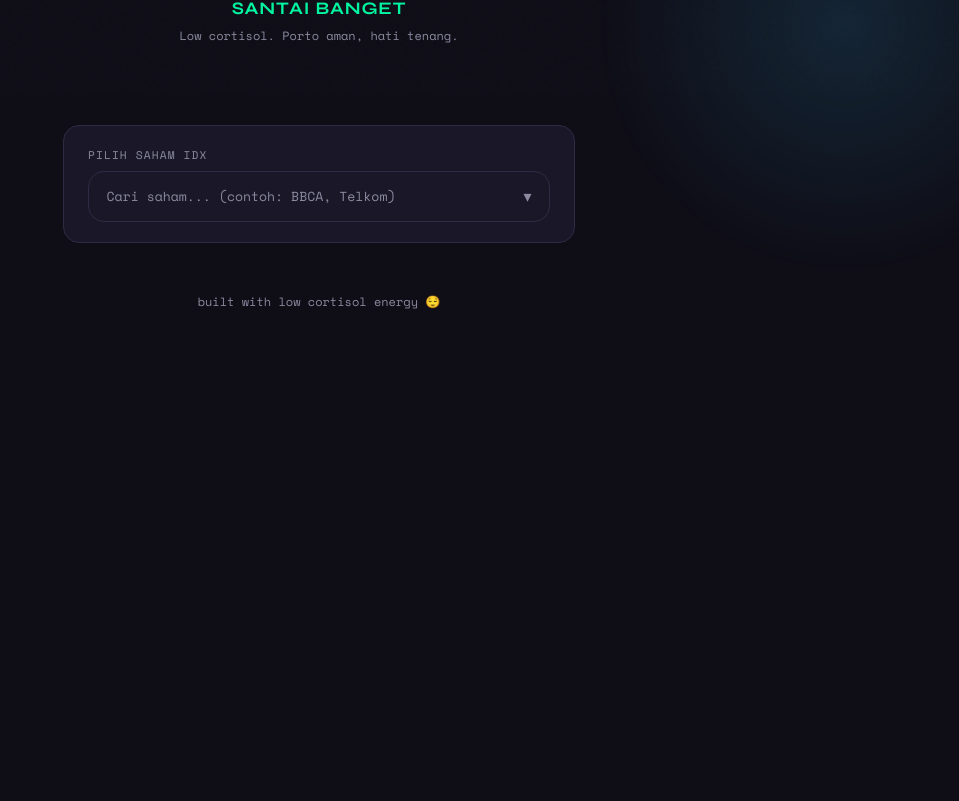
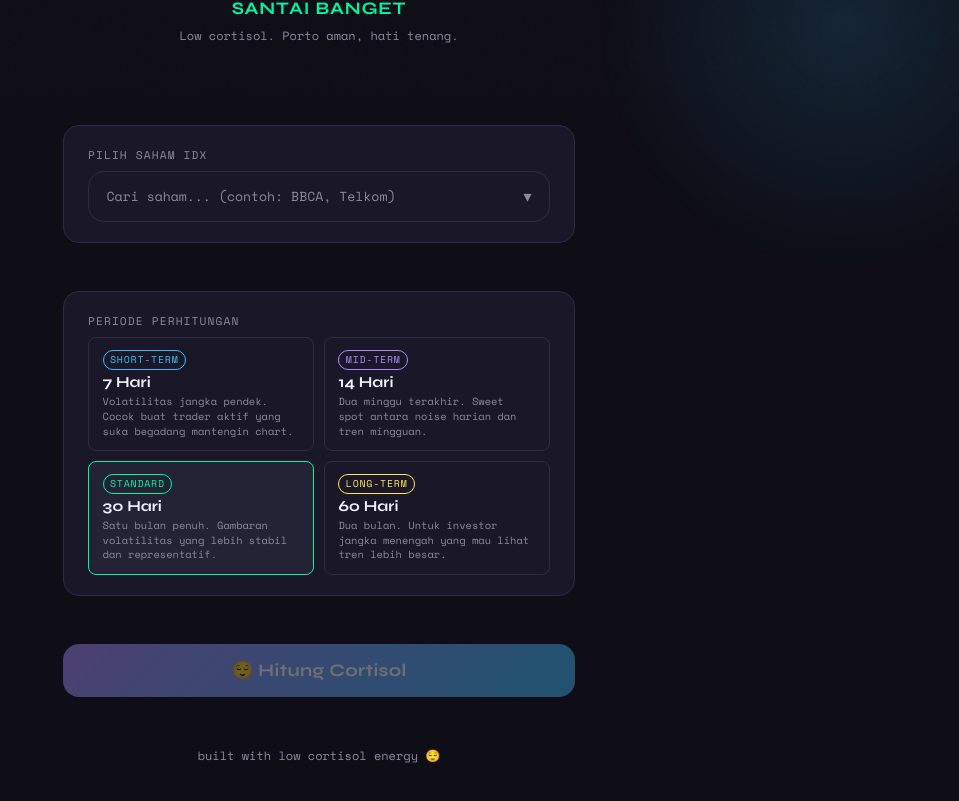
Before and after one commit to VincenImanuell/IDX_CortisolMeter, a React (Vite) app: page / in a window 1280 px wide. Shown: the part 707-1508 px from the top of the page, without its empty margins (321-1280 px from the left). Before the commit the page ends 1417 px from the top, so only its background shows below. Built offline with nearby package versions, Linux system fonts and the light colour scheme.

Commit message:
add Yahoo Finance API, period selector, hitung button

```diff
--- a/src/components/CortisolMeter.jsx
+++ b/src/components/CortisolMeter.jsx
@@ -2,10 +2,22 @@ import { useState } from 'react'
 import Header from './Header'
 import CortisolGauge from './CortisolGauge'
 import StockSelector from './StockSelector'
+import PeriodSelector from './PeriodSelector'
+import { useStockData } from '../hooks/useStockData'
+import { DEFAULT_PERIOD } from '../data/periods'
 import styles from './CortisolMeter.module.css'
 
 const CortisolMeter = () => {
   const [selectedStock, setSelectedStock] = useState(null)
+  const [period, setPeriod] = useState(DEFAULT_PERIOD)
+  const { data, loading, error, fetchStock } = useStockData()
+
+  const handleHitung = () => {
+    if (!selectedStock) return
+    fetchStock(selectedStock.symbol, period)
+  }
+
+  const canHitung = selectedStock && !loading
 
   return (
     <div className={styles.page}>
@@ -16,15 +28,59 @@ const CortisolMeter = () => {
         <Header />
 
         <main className={styles.main}>
-          <CortisolGauge score={0} />
+          <CortisolGauge score={data?.cortisolScore ?? 0} loading={loading} />
+
+          {data && !loading && (
+            <div className={styles.resultCard}>
+              <div className={styles.resultRow}>
+                <span className={styles.resultKey}>Harga Terakhir</span>
+                <span className={styles.resultVal}>Rp {data.currentPrice?.toLocaleString('id-ID')}</span>
+              </div>
+              <div className={styles.resultRow}>
+                <span className={styles.resultKey}>Perubahan</span>
+                <span className={styles.resultVal} style={{ color: data.changePercent >= 0 ? 'var(--color-green)' : 'var(--color-red)' }}>
+                  {data.changePercent >= 0 ? '+' : ''}{data.changePercent?.toFixed(2)}%
+                </span>
+              </div>
+              <div className={styles.resultRow}>
+                <span className={styles.resultKey}>Volatilitas (HV)</span>
+                <span className={styles.resultVal}>{data.hv?.toFixed(2)}%</span>
+              </div>
+              <div className={styles.resultRow}>
+                <span className={styles.resultKey}>Data Points</span>
+                <span className={styles.resultVal}>{data.dataPoints} hari</span>
+              </div>
+            </div>
+          )}
+
+          {error && (
+            <div className={styles.errorCard}>
+              <span>😵</span>
+              <p>{error}</p>
+            </div>
+          )}
 
           <div className={styles.card}>
-            <StockSelector
-              selectedStock={selectedStock}
-              onSelect={setSelectedStock}
-            />
+            <StockSelector selectedStock={selectedStock} onSelect={setSelectedStock} />
           </div>
 
+          <div className={styles.card}>
+            <PeriodSelector selected={period} onChange={setPeriod} />
+          </div>
+
+          <button
+            className={styles.hitungBtn}
+            onClick={handleHitung}
+            disabled={!canHitung}
+          >
+            {loading ? (
+              <span className={styles.btnLoading}>
+                <span />Mengambil data...
+              </span>
+            ) : (
+              '😌 Hitung Cortisol'
+            )}
+          </button>
         </main>
 
         <footer className={styles.footer}>
--- a/src/components/CortisolMeter.module.css
+++ b/src/components/CortisolMeter.module.css
@@ -4,7 +4,6 @@
   overflow: hidden;
 }
 
-/* Ambient background blobs */
 .blob1 {
   position: fixed;
   top: -200px;
@@ -43,7 +42,7 @@
   z-index: 1;
   max-width: 560px;
   margin: 0 auto;
-  padding: 0 1.5rem 25rem;
+  padding: 0 1.5rem 8rem;
 }
 
 .main {
@@ -52,41 +51,99 @@
   gap: 3rem;
 }
 
-/* Demo slider */
-.demoControl {
+.card {
   background: var(--color-surface);
   border: 1px solid var(--color-border);
   border-radius: var(--radius);
   padding: 1.25rem 1.5rem;
-  text-align: center;
 }
 
-.demoLabel {
+.resultCard {
+  background: var(--color-surface);
+  border: 1px solid var(--color-border);
+  border-radius: var(--radius);
+  padding: 1rem 1.5rem;
+  display: flex;
+  flex-direction: column;
+  gap: 0.6rem;
+}
+
+.resultRow {
+  display: flex;
+  justify-content: space-between;
+  align-items: center;
+}
+
+.resultKey {
   font-family: var(--font-mono);
   font-size: 0.75rem;
   color: var(--color-text-muted);
-  margin-bottom: 0.75rem;
 }
 
-.slider {
-  width: 100%;
-  appearance: none;
-  height: 4px;
-  border-radius: 2px;
-  background: var(--color-border);
-  outline: none;
-  cursor: pointer;
+.resultVal {
+  font-family: var(--font-mono);
+  font-size: 0.85rem;
+  font-weight: 700;
+  color: var(--color-text);
 }
 
-.slider::-webkit-slider-thumb {
-  appearance: none;
-  width: 18px;
-  height: 18px;
+.errorCard {
+  background: #ff3e6c11;
+  border: 1px solid #ff3e6c44;
+  border-radius: var(--radius);
+  padding: 1rem 1.5rem;
+  display: flex;
+  align-items: center;
+  gap: 0.75rem;
+  font-family: var(--font-mono);
+  font-size: 0.8rem;
+  color: var(--color-red);
+}
+
+.hitungBtn {
+  width: 100%;
+  padding: 1rem;
+  background: linear-gradient(135deg, #a78bfa, #38bdf8);
+  border: none;
+  border-radius: var(--radius);
+  color: white;
+  font-family: var(--font-display);
+  font-size: 1.1rem;
+  font-weight: 700;
+  cursor: pointer;
+  transition: opacity 0.2s, transform 0.1s;
+  letter-spacing: 0.02em;
+}
+
+.hitungBtn:hover:not(:disabled) {
+  opacity: 0.9;
+  transform: translateY(-1px);
+}
+
+.hitungBtn:disabled {
+  opacity: 0.4;
+  cursor: not-allowed;
+}
+
+.btnLoading {
+  display: flex;
+  align-items: center;
+  justify-content: center;
+  gap: 0.5rem;
+}
+
+.btnLoading span {
+  width: 8px;
+  height: 8px;
   border-radius: 50%;
-  background: var(--color-purple);
-  border: 2px solid var(--color-bg);
-  box-shadow: 0 0 8px var(--color-purple);
-  cursor: pointer;
+  background: white;
+  display: inline-block;
+  animation: pulse 1s infinite;
+}
+
+@keyframes pulse {
+  0%, 100% { opacity: 0.3; transform: scale(0.8); }
+  50% { opacity: 1; transform: scale(1); }
 }
 
 .footer {
@@ -99,10 +156,3 @@
   font-family: var(--font-mono);
   font-size: 0.75rem;
 }
-
-.card {
-  background: var(--color-surface);
-  border: 1px solid var(--color-border);
-  border-radius: var(--radius);
-  padding: 1.25rem 1.5rem;
-}
--- /dev/null
+++ b/src/components/PeriodSelector.jsx
@@ -0,0 +1,28 @@
+import { PERIOD_OPTIONS } from '../data/periods'
+import styles from './PeriodSelector.module.css'
+
+const PeriodSelector = ({ selected, onChange }) => {
+  return (
+    <div className={styles.wrapper}>
+      <label className={styles.label}>Periode Perhitungan</label>
+      <div className={styles.options}>
+        {PERIOD_OPTIONS.map(opt => (
+          <button
+            key={opt.value}
+            className={`${styles.option} ${selected === opt.value ? styles.active : ''}`}
+            onClick={() => onChange(opt.value)}
+            style={selected === opt.value ? { borderColor: opt.tagColor, boxShadow: `0 0 0 2px ${opt.tagColor}33` } : {}}
+          >
+            <span className={styles.tag} style={{ color: opt.tagColor, borderColor: opt.tagColor }}>
+              {opt.tag}
+            </span>
+            <span className={styles.optLabel}>{opt.label}</span>
+            <span className={styles.optDesc}>{opt.description}</span>
+          </button>
+        ))}
+      </div>
+    </div>
+  )
+}
+
+export default PeriodSelector
--- /dev/null
+++ b/src/components/PeriodSelector.module.css
@@ -0,0 +1,65 @@
+.wrapper {
+  width: 100%;
+}
+
+.label {
+  display: block;
+  font-family: var(--font-mono);
+  font-size: 0.7rem;
+  letter-spacing: 0.1em;
+  text-transform: uppercase;
+  color: var(--color-text-muted);
+  margin-bottom: 0.5rem;
+}
+
+.options {
+  display: grid;
+  grid-template-columns: 1fr 1fr;
+  gap: 0.6rem;
+}
+
+.option {
+  background: var(--color-surface);
+  border: 1px solid var(--color-border);
+  border-radius: var(--radius-sm);
+  padding: 0.75rem 0.85rem;
+  cursor: pointer;
+  text-align: left;
+  transition: all 0.15s;
+  display: flex;
+  flex-direction: column;
+  gap: 0.2rem;
+}
+
+.option:hover {
+  background: var(--color-surface-2);
+}
+
+.tag {
+  font-family: var(--font-mono);
+  font-size: 0.62rem;
+  letter-spacing: 0.08em;
+  text-transform: uppercase;
+  border: 1px solid;
+  padding: 0.1rem 0.4rem;
+  border-radius: 999px;
+  width: fit-content;
+}
+
+.optLabel {
+  font-family: var(--font-display);
+  font-size: 0.95rem;
+  font-weight: 700;
+  color: var(--color-text);
+}
+
+.optDesc {
+  font-family: var(--font-mono);
+  font-size: 0.65rem;
+  color: var(--color-text-muted);
+  line-height: 1.4;
+}
+
+.active {
+  background: var(--color-surface-2);
+}
--- /dev/null
+++ b/src/hooks/useStockData.js
@@ -0,0 +1,33 @@
+import { useState, useCallback } from 'react'
+import axios from 'axios'
+
+const API_BASE = import.meta.env.PROD
+  ? '/api'
+  : 'http://localhost:3000/api'
+
+export const useStockData = () => {
+  const [data, setData] = useState(null)
+  const [loading, setLoading] = useState(false)
+  const [error, setError] = useState(null)
+
+  const fetchStock = useCallback(async (symbol, period) => {
+    setLoading(true)
+    setError(null)
+    setData(null)
+
+    try {
+      const res = await axios.get(`${API_BASE}/stock`, {
+        params: { symbol, period },
+        timeout: 15000,
+      })
+      setData(res.data)
+    } catch (err) {
+      const msg = err.response?.data?.error || err.message || 'Gagal mengambil data'
+      setError(msg)
+    } finally {
+      setLoading(false)
+    }
+  }, [])
+
+  return { data, loading, error, fetchStock }
+}
```
Also changed, not shown: api/stock.js (added, +95 -0 lines), vercel.json (added).
